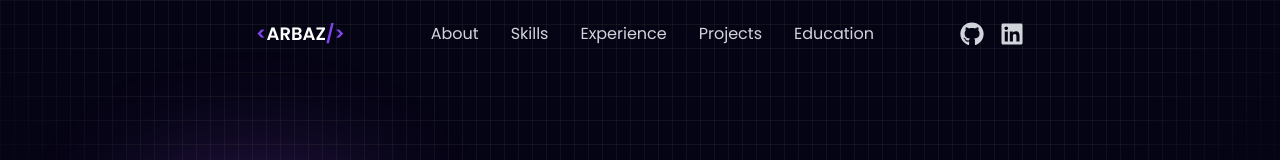
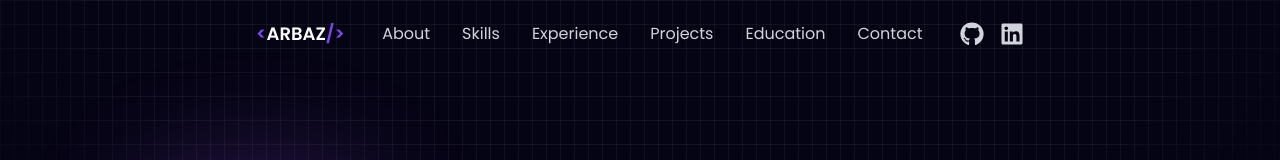
Before and after one commit to arbaz-mr/portfolio, a React (Vite) app: page / in a window 1280 px wide. Shown: the top 160 px of the page. Built offline with nearby package versions, Linux system fonts and the light colour scheme.

Commit message:
form change

```diff
--- a/src/Components/Navbar/Navbar.jsx
+++ b/src/Components/Navbar/Navbar.jsx
@@ -1,6 +1,7 @@
 import React, { useState, useEffect } from "react";
 import { FiMenu, FiX } from "react-icons/fi";
 import { FaGithub, FaLinkedin } from "react-icons/fa";
+
 
 const Navbar = () => {
   const [isOpen, setIsOpen] = useState(false);
@@ -34,6 +35,7 @@ const Navbar = () => {
     { id: "experience", label: "Experience" },
     { id: "work", label: "Projects" },
     { id: "education", label: "Education" },
+    {id:"contact",label:"Contact"}
   ];
 
   return (
@@ -45,7 +47,8 @@ const Navbar = () => {
       <div className="text-white py-5 flex justify-between items-center">
         {/* Logo */}
         <div className="text-lg font-semibold cursor-pointer">
-          <span className="text-[#8245ec]">&lt;</span>
+
+           <span className="text-[#8245ec]">&lt;</span>
           <span className="text-white">ARBAZ</span>
           <span className="text-[#8245ec]">/</span>
           <span className="text-[#8245ec]">&gt;</span>
--- a/src/constants.js
+++ b/src/constants.js
@@ -142,6 +142,6 @@ export const SkillsInfo = [
         "My personal Portfolio website to showcase my tech skills on varios paltfrom by website.",
       image: myportfolioLogo,
       tags: ["HTML", "CSS", "JavaScript", "React.Js", "Tailwind.CSS"],
-      github: "https://github.com/arbaz-mr/Portfolio"
+      github: "https://github.com/arbaz-mr/Portfolio",
     }
   ];
```
